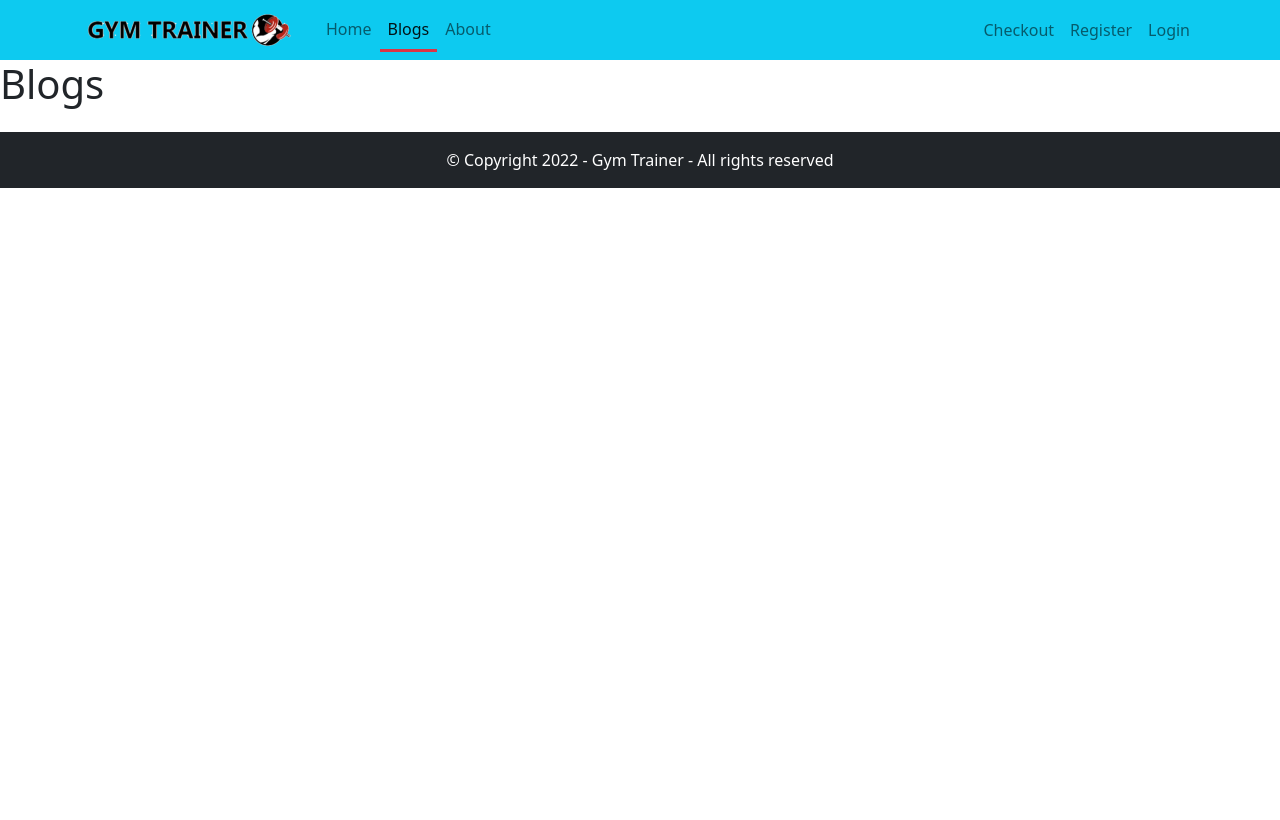
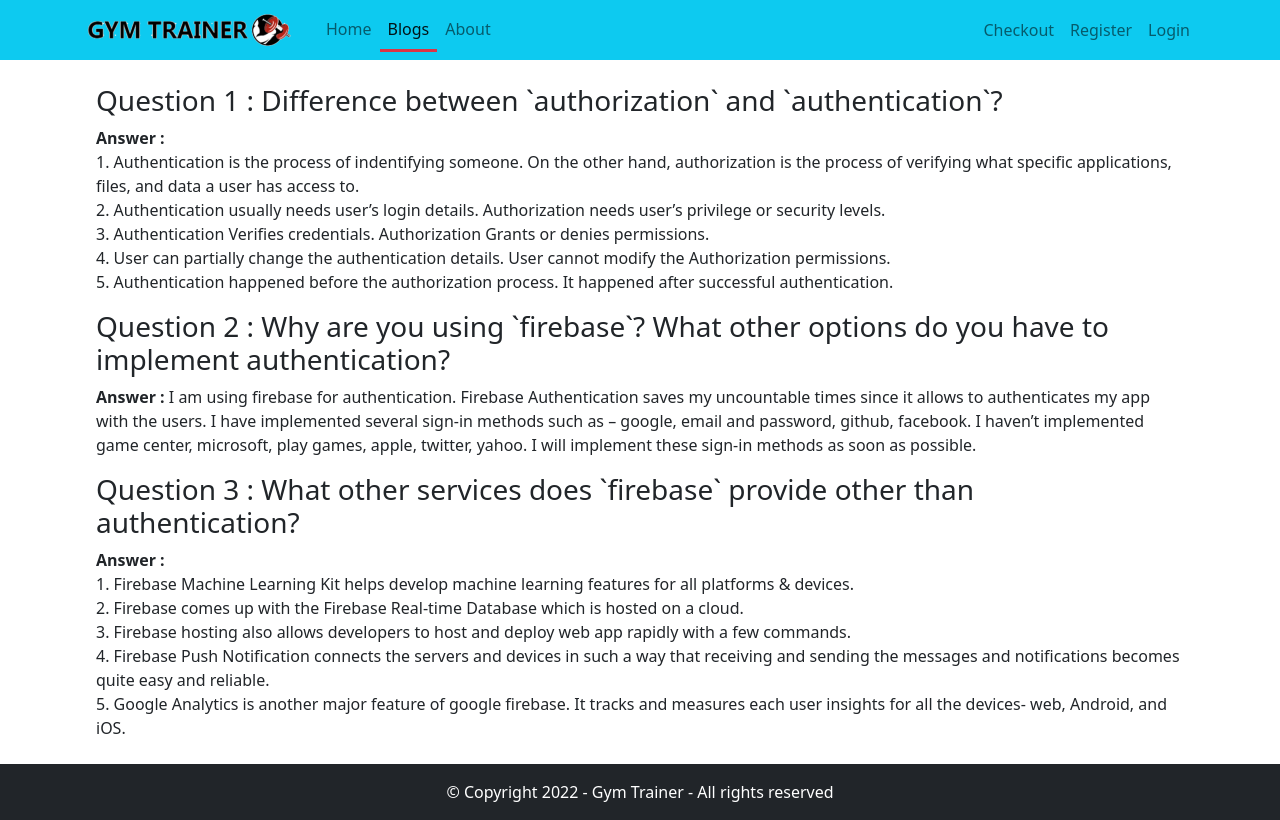
Before and after one commit to mdmahmu/gym-trainer, a React (Create React App) app: page /blogs in a window 1280 px wide. Built offline with nearby package versions, Linux system fonts and the light colour scheme; no server answers.

Commit message:
question answered

```diff
--- a/src/Pages/Blogs/Blogs.js
+++ b/src/Pages/Blogs/Blogs.js
@@ -2,8 +2,45 @@ import React from 'react';
 
 const Blogs = () => {
     return (
-        <div>
-            <h1>Blogs</h1>
+        <div className="mx-5 my-4">
+
+            <div className="mx-5">
+                <h3>Question 1 : Difference between `authorization` and `authentication`?</h3>
+                <p><b>Answer :</b>
+                    <br />
+                    1. Authentication is the process of indentifying someone. On the other hand, authorization is the process of verifying what specific applications, files, and data a user has access to.
+                    <br />
+                    2. Authentication usually  needs user’s login details. Authorization needs user’s privilege or security levels.
+                    <br />
+                    3. Authentication Verifies credentials. Authorization Grants or denies permissions.
+                    <br />
+                    4. User can partially change the authentication details. User cannot modify the Authorization permissions.
+                    <br />
+                    5. Authentication happened before the authorization process. It happened after successful authentication.
+
+                </p>
+            </div>
+
+            <div className="mx-5">
+                <h3>Question 2 : Why are you using `firebase`? What other options do you have to implement authentication?
+                </h3>
+                <p><b>Answer : </b> I am using firebase for authentication. Firebase Authentication saves my uncountable times since it allows to authenticates my app with the users. I have implemented several sign-in methods such as – google, email and password, github, facebook. I haven’t implemented game center, microsoft, play games, apple, twitter, yahoo. I will implement these sign-in methods as soon as possible. </p>
+            </div>
+            <div className="mx-5">
+                <h3>Question 3 : What other services does `firebase` provide other than authentication?</h3>
+                <p><b>Answer :</b>
+                    <br />
+                    1. Firebase Machine Learning Kit helps develop machine learning features for all platforms & devices.
+                    <br />
+                    2. Firebase comes up with the Firebase Real-time Database which is hosted on a cloud.
+                    <br />
+                    3. Firebase hosting also allows developers to host and deploy web app rapidly with a few commands.
+                    <br />
+                    4. Firebase Push Notification connects the servers and devices in such a way that receiving and sending the messages and notifications becomes quite easy and reliable.
+                    <br />
+                    5. Google Analytics is another major feature of google firebase.  It tracks and measures each user insights for all the devices- web, Android, and iOS.
+                </p>
+            </div>
         </div>
     );
 };
```
